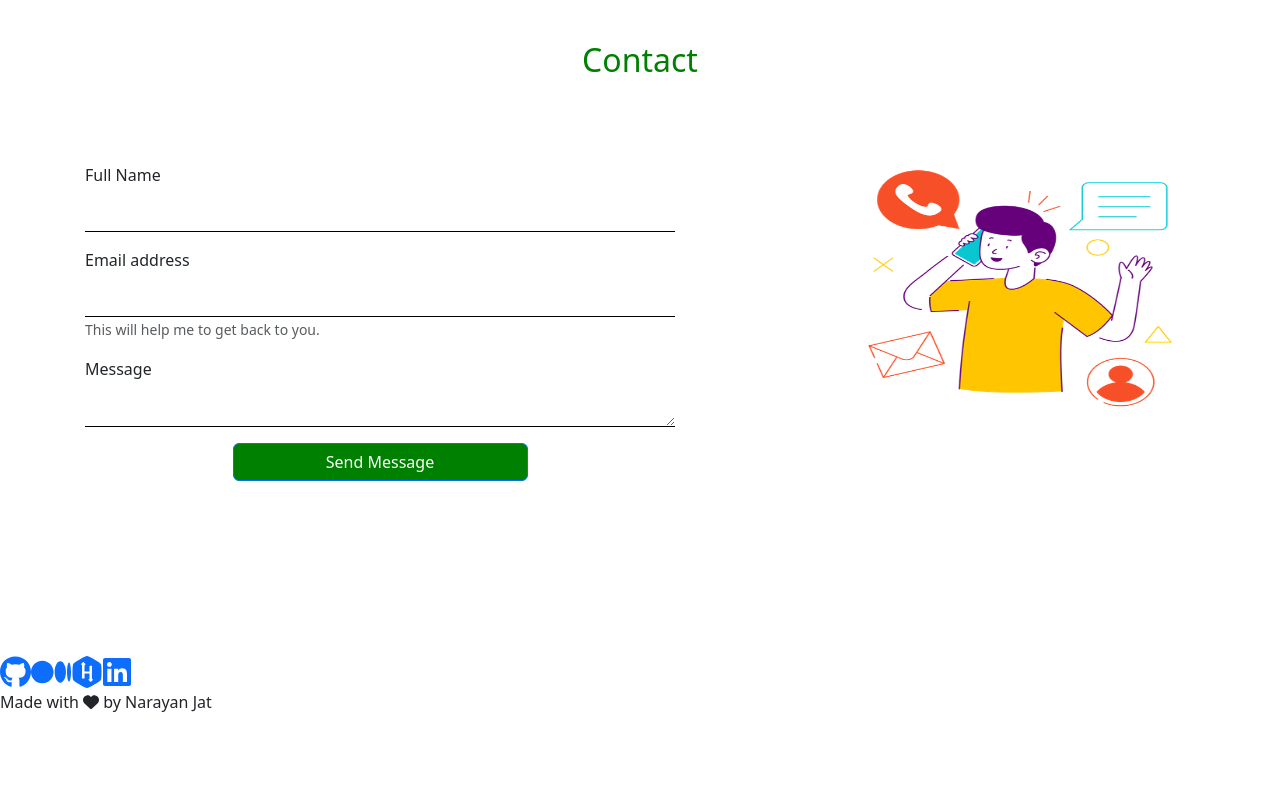
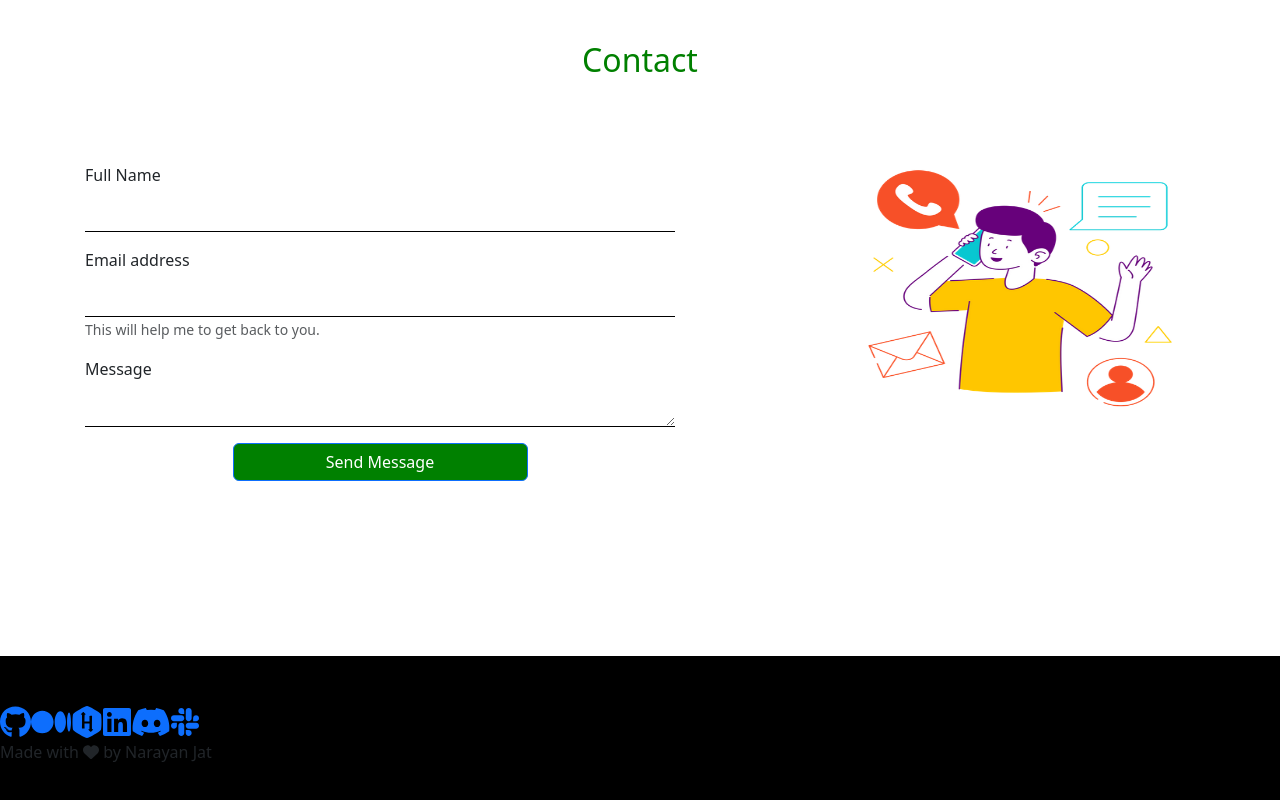
Before and after one commit to narayan-jat/portfolio, a React (Create React App) app in the folder front-end/: page / in a window 1280 px wide. Shown: the part 5471-6271 px from the top of the page. Before the commit the page ends 6185 px from the top, so only its background shows below. Built offline with nearby package versions, Linux system fonts and the light colour scheme; no server answers.

Commit message:
no changes

```diff
--- a/front-end/src/apis/PersonalData.js
+++ b/front-end/src/apis/PersonalData.js
@@ -13,6 +13,8 @@ export default function PersonalData() {
           {
             headers: {
               'Content-Type': 'application/json',
+              // 'Access-Control-Allow-Origin': '*',
+              // 'Access-Control-Allow-Methods':'GET,PUT,POST,DELETE,PATCH,OPTIONS'
             },
           }
         );
--- a/front-end/src/components/Footer.js
+++ b/front-end/src/components/Footer.js
@@ -21,6 +21,12 @@ const Footer = () => {
         <Link to="" target="_blank" rel="noopener noreferrer">
           <FontAwesomeIcon icon={faLinkedin} size="2x"></FontAwesomeIcon>
         </Link>
+        <Link to="" target="_blank" rel="noopener noreferrer">
+          <FontAwesomeIcon icon={faDiscord} size="2x"></FontAwesomeIcon>
+        </Link>
+        <Link to="" target="_blank" rel="noopener noreferrer">
+          <FontAwesomeIcon icon={faSlack} size="2x"></FontAwesomeIcon>
+        </Link>
       </div>
       <div className="tagline">Made with <FontAwesomeIcon icon={faHeart}></FontAwesomeIcon> by Narayan Jat</div>
     </div>
--- a/front-end/src/styles/Footer.css
+++ b/front-end/src/styles/Footer.css
@@ -0,0 +1,4 @@
+#footer {
+    background-color: black;
+    padding: 50px 0;
+}
```
